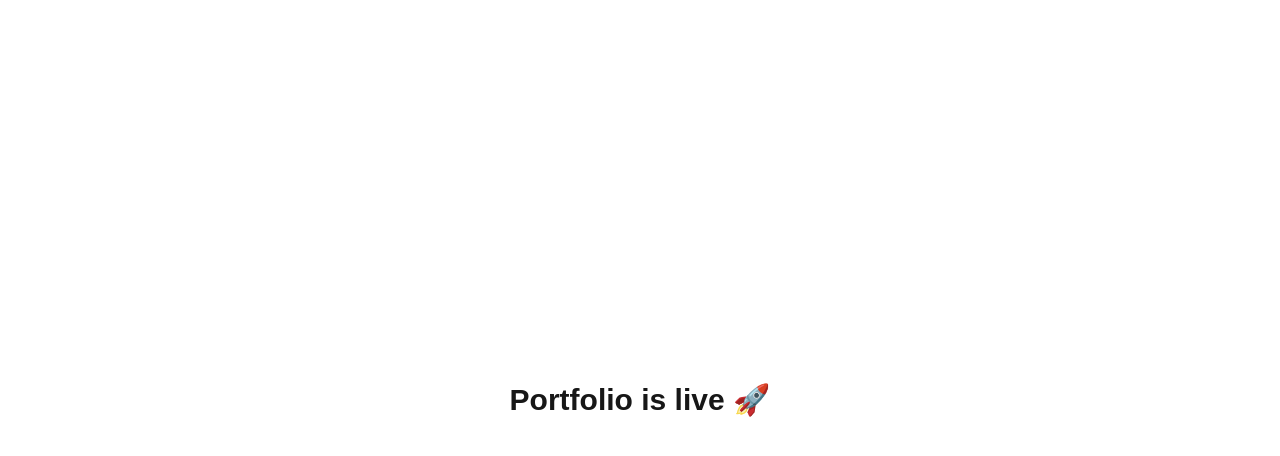
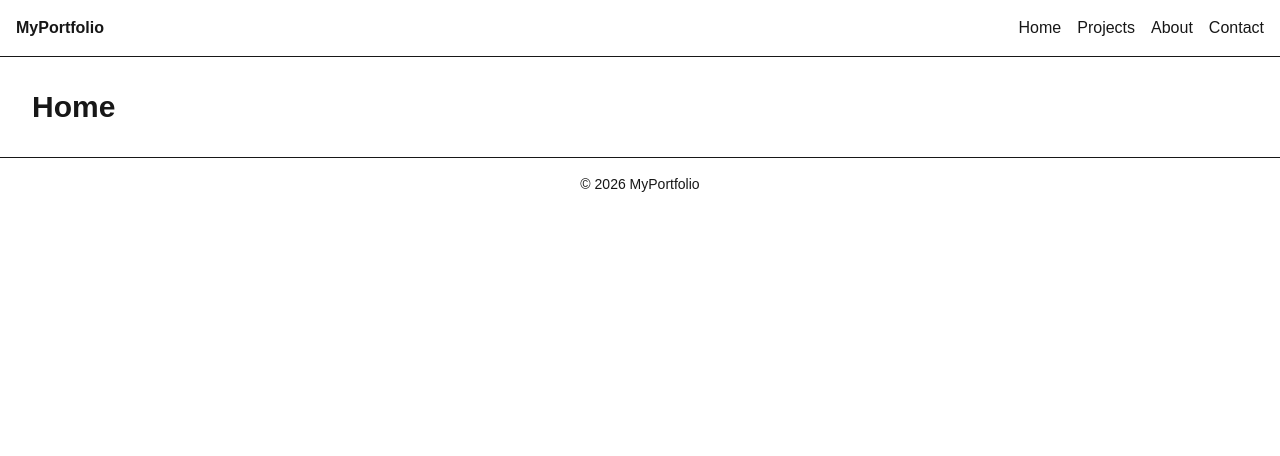
Before and after one commit to empouya/empouya, a Next.js app: page / in a window 1280 px wide. Shown: the top 456 px of the page. Built offline with nearby package versions, Linux system fonts and the light colour scheme.

Commit message:
feat: establish core app structure and routing layout

```diff
--- /dev/null
+++ b/src/app/about/page.tsx
@@ -0,0 +1,7 @@
+export default function AboutPage() {
+    return (
+        <main className="p-8">
+            <h1 className="text-2xl font-bold">About</h1>
+        </main>
+    );
+}
--- /dev/null
+++ b/src/app/contact/page.tsx
@@ -0,0 +1,7 @@
+export default function ContactPage() {
+    return (
+        <main className="p-8">
+            <h1 className="text-2xl font-bold">Contact</h1>
+        </main>
+    );
+}
--- a/src/app/layout.tsx
+++ b/src/app/layout.tsx
@@ -1,33 +1,19 @@
-import type { Metadata } from "next";
-import { Geist, Geist_Mono } from "next/font/google";
 import "./globals.css";
-
-const geistSans = Geist({
-  variable: "--font-geist-sans",
-  subsets: ["latin"],
-});
-
-const geistMono = Geist_Mono({
-  variable: "--font-geist-mono",
-  subsets: ["latin"],
-});
-
-export const metadata: Metadata = {
-  title: "Create Next App",
-  description: "Generated by create next app",
-};
+import Navbar from "@/components/layout/Navbar";
+import Footer from "@/components/layout/Footer";
 
 export default function RootLayout({
   children,
-}: Readonly<{
+}: {
   children: React.ReactNode;
-}>) {
+}) {
   return (
-    <html
-      lang="en"
-      className={`${geistSans.variable} ${geistMono.variable} h-full antialiased`}
-    >
-      <body className="min-h-full flex flex-col">{children}</body>
+    <html lang="en">
+      <body>
+        <Navbar />
+        {children}
+        <Footer />
+      </body>
     </html>
   );
 }
--- a/src/app/page.tsx
+++ b/src/app/page.tsx
@@ -1,9 +1,7 @@
 export default function Home() {
   return (
-    <main className="flex min-h-screen items-center justify-center">
-      <h1 className="text-3xl font-bold">
-        Portfolio is live 🚀
-      </h1>
+    <main className="p-8">
+      <h1 className="text-3xl font-bold">Home</h1>
     </main>
   );
 }
--- /dev/null
+++ b/src/app/projects/[slug]/page.tsx
@@ -0,0 +1,7 @@
+export default function ProjectDetailPage() {
+    return (
+        <main className="p-8">
+            <h1 className="text-2xl font-bold">Project Detail</h1>
+        </main>
+    );
+}
--- /dev/null
+++ b/src/app/projects/page.tsx
@@ -0,0 +1,7 @@
+export default function ProjectsPage() {
+    return (
+        <main className="p-8">
+            <h1 className="text-2xl font-bold">Projects</h1>
+        </main>
+    );
+}
--- /dev/null
+++ b/src/components/layout/Footer.tsx
@@ -0,0 +1,7 @@
+export default function Footer() {
+    return (
+        <footer className="w-full border-t p-4 text-center text-sm">
+            © {new Date().getFullYear()} MyPortfolio
+        </footer>
+    );
+}
--- /dev/null
+++ b/src/components/layout/Navbar.tsx
@@ -0,0 +1,15 @@
+import Link from "next/link";
+
+export default function Navbar() {
+    return (
+        <nav className="w-full border-b p-4 flex justify-between">
+            <span className="font-bold">MyPortfolio</span>
+            <div className="flex gap-4">
+                <Link href="/">Home</Link>
+                <Link href="/projects">Projects</Link>
+                <Link href="/about">About</Link>
+                <Link href="/contact">Contact</Link>
+            </div>
+        </nav>
+    );
+}
--- /dev/null
+++ b/src/components/sections/Section.tsx
@@ -0,0 +1,9 @@
+import { ReactNode } from "react";
+
+export default function Section({ children }: { children: ReactNode }) {
+    return (
+        <section className="max-w-5xl mx-auto px-4 py-12">
+            {children}
+        </section>
+    );
+}
--- /dev/null
+++ b/src/components/ui/Button.tsx
@@ -0,0 +1,9 @@
+import { ReactNode } from "react";
+
+export default function Button({ children }: { children: ReactNode }) {
+    return (
+        <button className="px-4 py-2 border rounded hover:bg-gray-100">
+            {children}
+        </button>
+    );
+}
--- /dev/null
+++ b/src/components/ui/Card.tsx
@@ -0,0 +1,9 @@
+import { ReactNode } from "react";
+
+export default function Card({ children }: { children: ReactNode }) {
+    return (
+        <div className="border rounded p-4 shadow-sm">
+            {children}
+        </div>
+    );
+}
```
